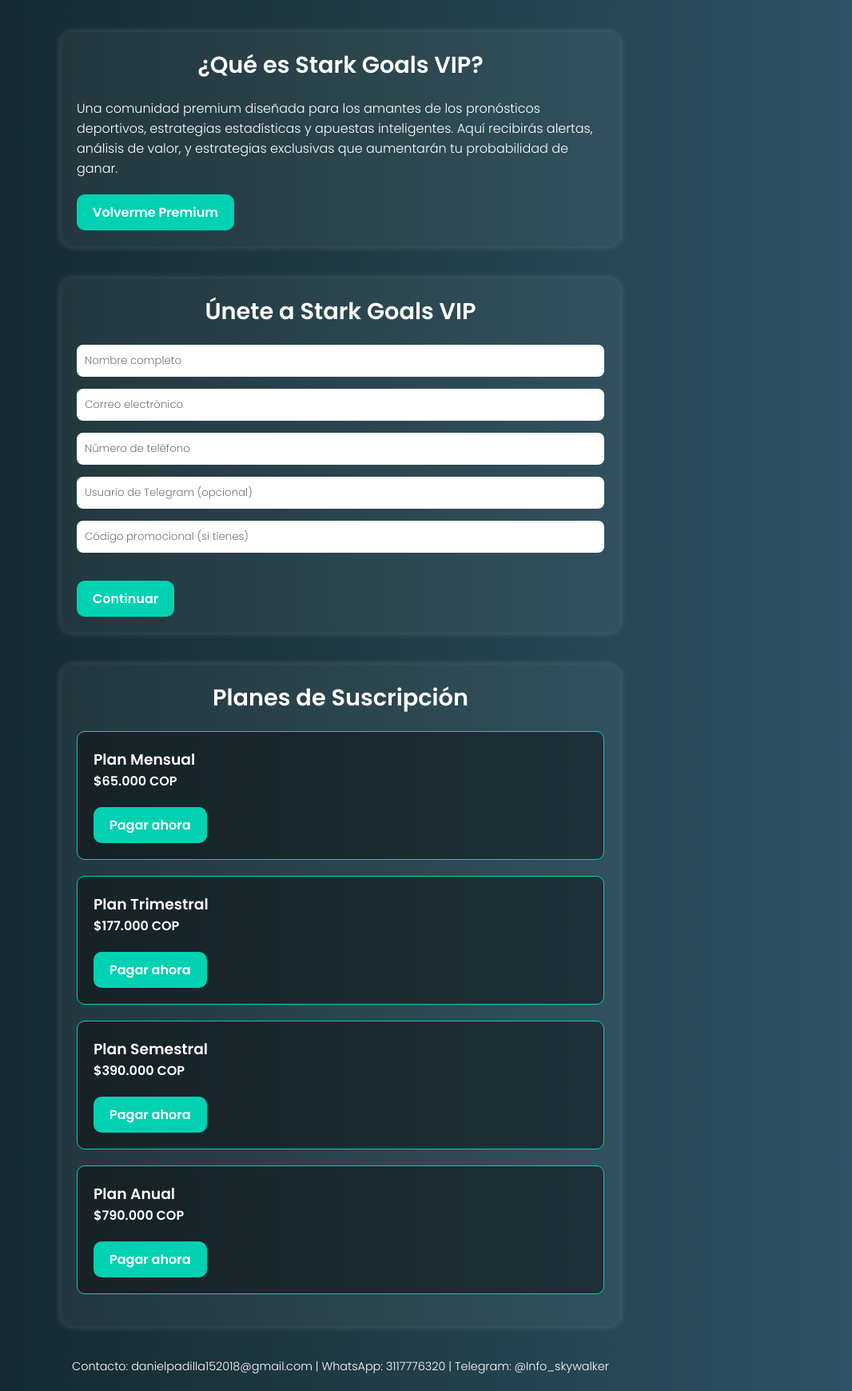
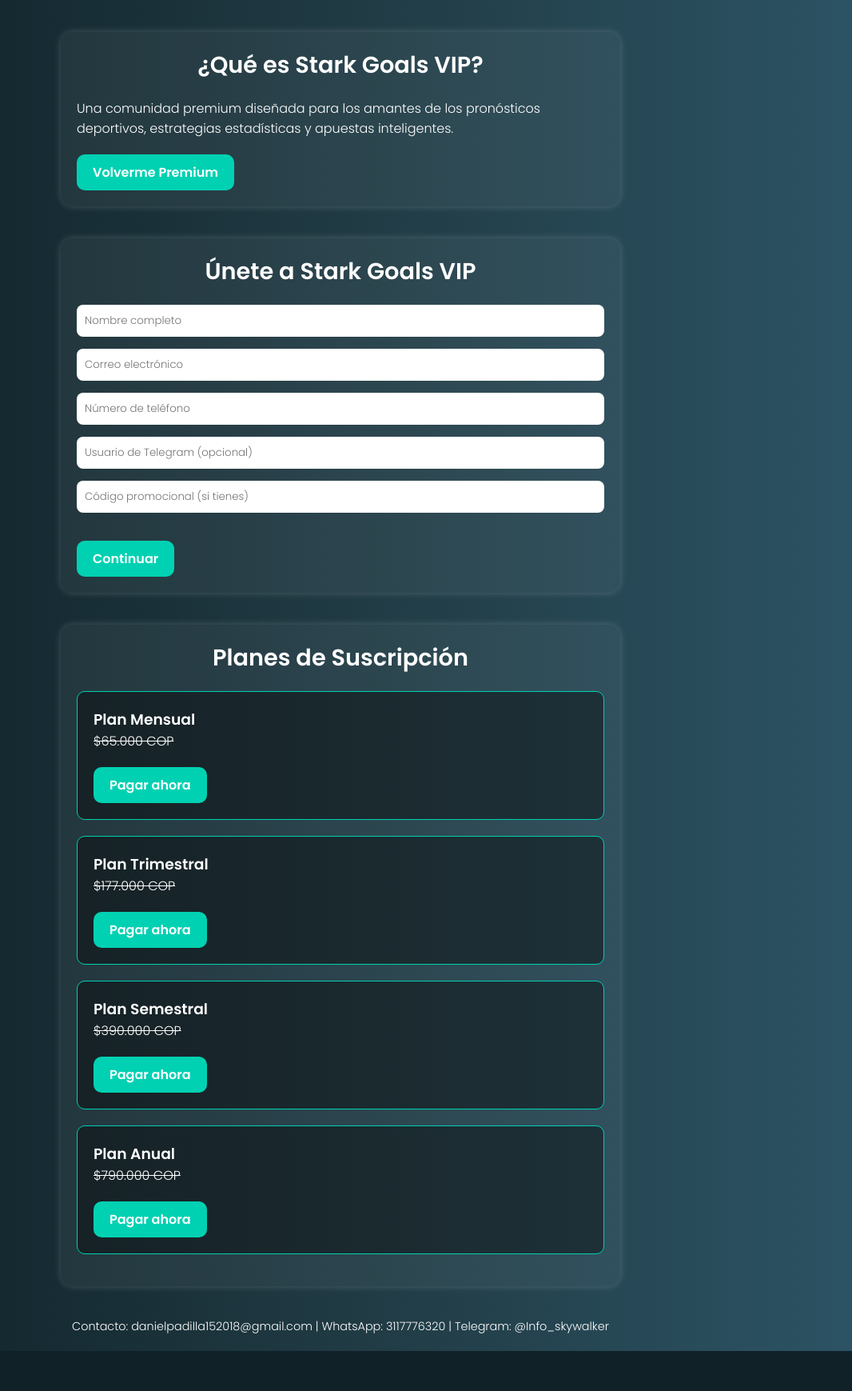
Before and after one commit to anakin15/Stark-goals, a Flask app: page / in a window 1280 px wide. Shown: the part 80-1819 px from the top of the page at 80% size, without its empty margins (214-1280 px from the left). After the commit the page ends 1769 px from the top, so only its background shows below. Run offline with Flask 3, Linux system fonts and the light colour scheme.

Commit message:
Update index.html

```diff
--- a/templates/index.html
+++ b/templates/index.html
@@ -1,9 +1,10 @@
-<!DOCTYPE html><html lang="es">
+<!DOCTYPE html>
+<html lang="es">
 <head>
-  <meta charset="UTF-8">
-  <meta name="viewport" content="width=device-width, initial-scale=1.0">
+  <meta charset="UTF-8" />
+  <meta name="viewport" content="width=device-width, initial-scale=1.0" />
   <title>✨🌌 Stark Goals VIP 🌌✨</title>
-  <link href="https://fonts.googleapis.com/css2?family=Poppins:wght@300;600&display=swap" rel="stylesheet">
+  <link href="https://fonts.googleapis.com/css2?family=Poppins:wght@300;600&display=swap" rel="stylesheet" />
   <style>
     * {
       margin: 0;
@@ -55,54 +56,99 @@
       padding: 20px;
       margin-bottom: 20px;
     }
-    .formulario input, .formulario select {
+    .formulario input {
       width: 100%;
       padding: 10px;
       margin-bottom: 15px;
       border-radius: 8px;
       border: none;
     }
+    .precio-original {
+      text-decoration: line-through;
+    }
+    .precio-descuento {
+      color: #00ff99;
+      font-weight: bold;
+    }
   </style>
 </head>
-<body>  <header>
+<body>
+  <header>
     <h1>✨🌌 Stark Goals VIP 🌌✨</h1>
-  </header>  <section>
+  </header>
+
+  <section>
     <h2>¿Qué es Stark Goals VIP?</h2>
-    <p>Una comunidad premium diseñada para los amantes de los pronósticos deportivos, estrategias estadísticas y apuestas inteligentes. Aquí recibirás alertas, análisis de valor, y estrategias exclusivas que aumentarán tu probabilidad de ganar.</p>
+    <p>Una comunidad premium diseñada para los amantes de los pronósticos deportivos, estrategias estadísticas y apuestas inteligentes.</p>
     <a href="#registro" class="btn">Volverme Premium</a>
-  </section>  <section id="registro">
+  </section>
+
+  <section id="registro">
     <h2>Únete a Stark Goals VIP</h2>
-    <form class="formulario" action="#planes">
-      <input type="text" placeholder="Nombre completo" required>
-      <input type="email" placeholder="Correo electrónico" required>
-      <input type="tel" placeholder="Número de teléfono" required>
-      <input type="text" placeholder="Usuario de Telegram (opcional)">
-      <input type="text" placeholder="Código promocional (si tienes)">
-      <a href="#planes" class="btn">Continuar</a>
+    <form class="formulario" id="registroForm">
+      <input type="text" id="nombre" placeholder="Nombre completo" required />
+      <input type="email" id="correo" placeholder="Correo electrónico" required />
+      <input type="tel" id="telefono" placeholder="Número de teléfono" required />
+      <input type="text" id="telegram" placeholder="Usuario de Telegram (opcional)" />
+      <input type="text" id="promocion" placeholder="Código promocional (si tienes)" />
+      <a href="#planes" class="btn" onclick="guardarDatos()">Continuar</a>
     </form>
-  </section>  <section id="planes">
+  </section>
+
+  <section id="planes">
     <h2>Planes de Suscripción</h2>
+
     <div class="plan">
       <h3>Plan Mensual</h3>
-      <p><strong>$65.000 COP</strong></p>
+      <p><span class="precio-original">$65.000 COP</span></p>
+      <p class="precio-descuento" id="planMensual"></p>
       <a class="btn" href="https://t.me/Info_skywalker">Pagar ahora</a>
     </div>
+
     <div class="plan">
       <h3>Plan Trimestral</h3>
-      <p><strong>$177.000 COP</strong></p>
+      <p><span class="precio-original">$177.000 COP</span></p>
+      <p class="precio-descuento" id="planTrimestral"></p>
       <a class="btn" href="https://t.me/Info_skywalker">Pagar ahora</a>
     </div>
+
     <div class="plan">
       <h3>Plan Semestral</h3>
-      <p><strong>$390.000 COP</strong></p>
+      <p><span class="precio-original">$390.000 COP</span></p>
+      <p class="precio-descuento" id="planSemestral"></p>
       <a class="btn" href="https://t.me/Info_skywalker">Pagar ahora</a>
     </div>
+
     <div class="plan">
       <h3>Plan Anual</h3>
-      <p><strong>$790.000 COP</strong></p>
+      <p><span class="precio-original">$790.000 COP</span></p>
+      <p class="precio-descuento" id="planAnual"></p>
       <a class="btn" href="https://t.me/Info_skywalker">Pagar ahora</a>
     </div>
-  </section>  <footer style="text-align: center; margin-top: 40px; font-size: 0.9rem;">
+  </section>
+
+  <footer style="text-align: center; margin-top: 40px; font-size: 0.9rem;">
     Contacto: danielpadilla152018@gmail.com | WhatsApp: 3117776320 | Telegram: @Info_skywalker
-  </footer></body>
+  </footer>
+
+  <script>
+    function guardarDatos() {
+      localStorage.setItem("nombre", document.getElementById("nombre").value);
+      localStorage.setItem("correo", document.getElementById("correo").value);
+      localStorage.setItem("telefono", document.getElementById("telefono").value);
+      localStorage.setItem("telegram", document.getElementById("telegram").value);
+      localStorage.setItem("promocion", document.getElementById("promocion").value);
+    }
+
+    document.addEventListener("DOMContentLoaded", () => {
+      const promo = localStorage.getItem("promocion")?.toLowerCase();
+      if (promo === "vipdaniel") {
+        document.getElementById("planMensual").textContent = "Con descuento: $52.000 COP";
+        document.getElementById("planTrimestral").textContent = "Con descuento: $141.600 COP";
+        document.getElementById("planSemestral").textContent = "Con descuento: $312.000 COP";
+        document.getElementById("planAnual").textContent = "Con descuento: $632.000 COP";
+      }
+    });
+  </script>
+</body>
 </html>
```
